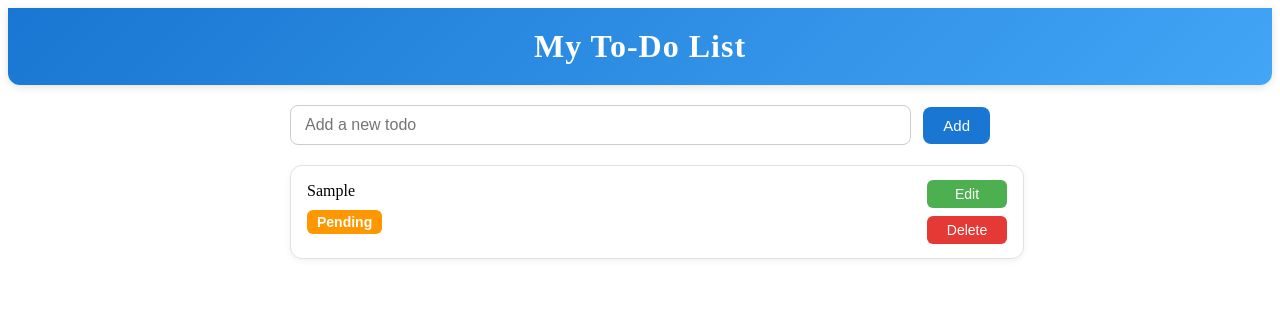
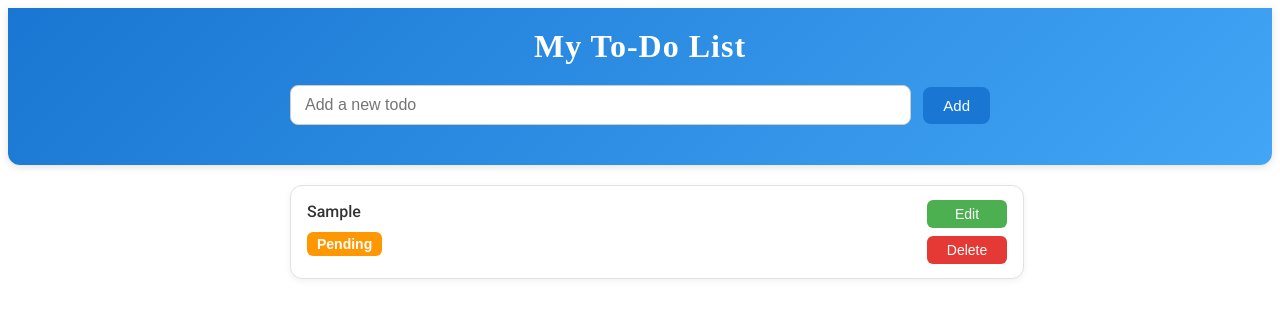
Before and after one commit to Ganesh-Gandla/ToDOList, a React (Vite) app: page / in a window 1280 px wide. Both pictures are taken after typing "Sample" into the empty fields and a click on the button "Add". Shown: the top 318 px of the page. Built offline with nearby package versions, Linux system fonts and the light colour scheme.

Commit message:
UI updated

```diff
--- a/src/App.css
+++ b/src/App.css
@@ -1,3 +1,6 @@
+@import url('https://fonts.googleapis.com/css2?family=Roboto:wght@400;500;700&display=swap');
+
+
 /* --------------------------------------------------
    Header
 -------------------------------------------------- */
@@ -109,12 +112,16 @@ header h1 {
   flex-direction: column;
   max-width: 75%;
 }
-
 .todo-text {
   margin: 0;
   font-size: 16px;
-  line-height: 1.4;
+  line-height: 1.5;
   word-wrap: break-word;
+  white-space: normal;
+  overflow-wrap: anywhere;
+  color: #333;
+  font-family: 'Roboto', Arial, Helvetica, sans-serif; /* New font */
+  font-weight: 500; /* Medium weight for better readability */
 }
 
 /* Status button base style */
--- a/src/App.jsx
+++ b/src/App.jsx
@@ -24,13 +24,12 @@ function App() {
   // function to add a new todo item
 
   function handleAdd() {
-    if(input.trim() === ""){
+    if (input.trim() === "") {
       notify();
       return;
     }
     setList([...List, newTodo]);
     setInput("");
-    console.log(List);
   }
 
   // function to change status of a todo item
@@ -52,6 +51,10 @@ function App() {
     setList(
       List.map((todo) => {
         if (todo.id === id) {
+          if (updatedText.trim() === "") {
+            notify();
+            return todo;
+          }
           return { ...todo, item: updatedText };
         }
         return todo;
@@ -67,19 +70,9 @@ function App() {
 
   return (
     <>
-      <Header />
       <ToastContainer />
-      <div className="todo-input-container">
-        <input
-          onChange={(e) => setInput(e.target.value)}
-          type="text"
-          value={input}
-          placeholder="Add a new todo"
-          className="todo-input"
-        />
-        <button onClick={handleAdd} className="add-btn">Add</button>
-      </div>
-      <TodoList Items={List} onStatusChange={handleStatusChange} onEdit={handleEdit} onDelete={handleDelete}/>
+      <Header input={input} setInput={setInput} handleAdd={handleAdd} />
+      <TodoList Items={List} onStatusChange={handleStatusChange} onEdit={handleEdit} onDelete={handleDelete} />
     </>
   )
 }
--- a/src/components/Header.jsx
+++ b/src/components/Header.jsx
@@ -1,8 +1,18 @@
 
-function Header() {
+function Header( {input, setInput, handleAdd} ) {
   return (
     <header>
       <h1>My To-Do List</h1>
+      <div className="todo-input-container">
+        <input
+          onChange={(e) => setInput(e.target.value)}
+          type="text"
+          value={input}
+          placeholder="Add a new todo"
+          className="todo-input"
+        />
+        <button onClick={handleAdd} className="add-btn">Add</button>
+      </div>
     </header>
   );
 }
--- a/src/components/TodoItem.jsx
+++ b/src/components/TodoItem.jsx
@@ -1,16 +1,30 @@
 import { useState } from "react";
+import { toast } from "react-toastify";
 
 function TodoItem({ item, onStatusChange, onEdit, onDelete }) {
+    const notify = () => toast("Please enter a valid todo item");
 
     const [isEditing, setIsEditing] = useState(false);
     const [updatedText, setUpdatedText] = useState(item.item);
+
+
+    function handleEdit() {
+        if (updatedText.trim() === "") {
+            notify();
+            return;
+        } else {
+            onEdit(item.id, updatedText);
+            setIsEditing(false);
+        }
+
+    }
 
     return (
         <div className="todo-item">
             <div className="todo-content">
                 {isEditing ? (
                     <input
-                        type="text" value={updatedText} onChange={(e) => setUpdatedText(e.target.value)}></input>) : (<p className="todo-text">{item.item}</p>)}
+                        type="text" value={updatedText} onChange={(e) => setUpdatedText(e.target.value)} className="todo-input"></input>) : (<p className="todo-text">{item.item}</p>)}
 
                 <button onClick={() => onStatusChange(item.id)} className={item.completed ? "status completed" : "status pending"}>
                     {item.completed ? "Completed" : "Pending"}
@@ -19,10 +33,7 @@ function TodoItem({ item, onStatusChange, onEdit, onDelete }) {
 
             <div className="todo-actions">
                 {isEditing ? (
-                    <button onClick={() => {
-                        setIsEditing(false);
-                        onEdit(item.id, updatedText);
-                    }} className="save-btn">Save</button>
+                    <button onClick={handleEdit} className="save-btn">Save</button>
                 ) : (
                     <button onClick={() => { setIsEditing(true) }} className="edit-btn">Edit</button>
                 )}
```
